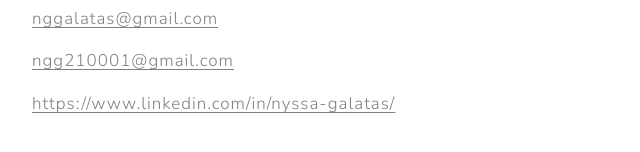
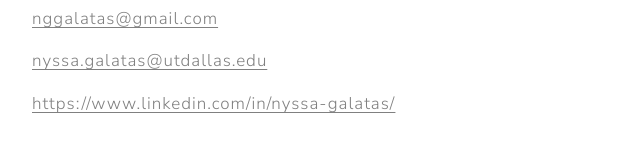
Before and after one commit to ngalatas/about_me, a plain HTML site: page index.html in a window 1280 px wide. Shown: the part 1039-1191 px from the top of the page, 136-776 px from the left. Drawn offline with Linux system fonts and the light colour scheme.

Commit message:
Update index.html
fix email

```diff
--- a/index.html
+++ b/index.html
@@ -158,7 +158,7 @@ ul.task-list li input[type="checkbox"] {
 <section id="contact-me" class="level3">
 <h3 class="anchored" data-anchor-id="contact-me">Contact Me</h3>
 <p><a href="mailto:%20nggalatas@gmail.com" style="color: gray">nggalatas@gmail.com</a></p>
-<p><a href="mailto:%20ngg210001@utdallas.edu" style="color: gray">ngg210001@gmail.com</a></p>
+<p><a href="mailto:%20ngg210001@utdallas.edu" style="color: gray">nyssa.galatas@utdallas.edu</a></p>
 <p><a href="https://www.linkedin.com/in/nyssa-galatas/" style="color: gray">https://www.linkedin.com/in/nyssa-galatas/</a></p>
 
 
```
